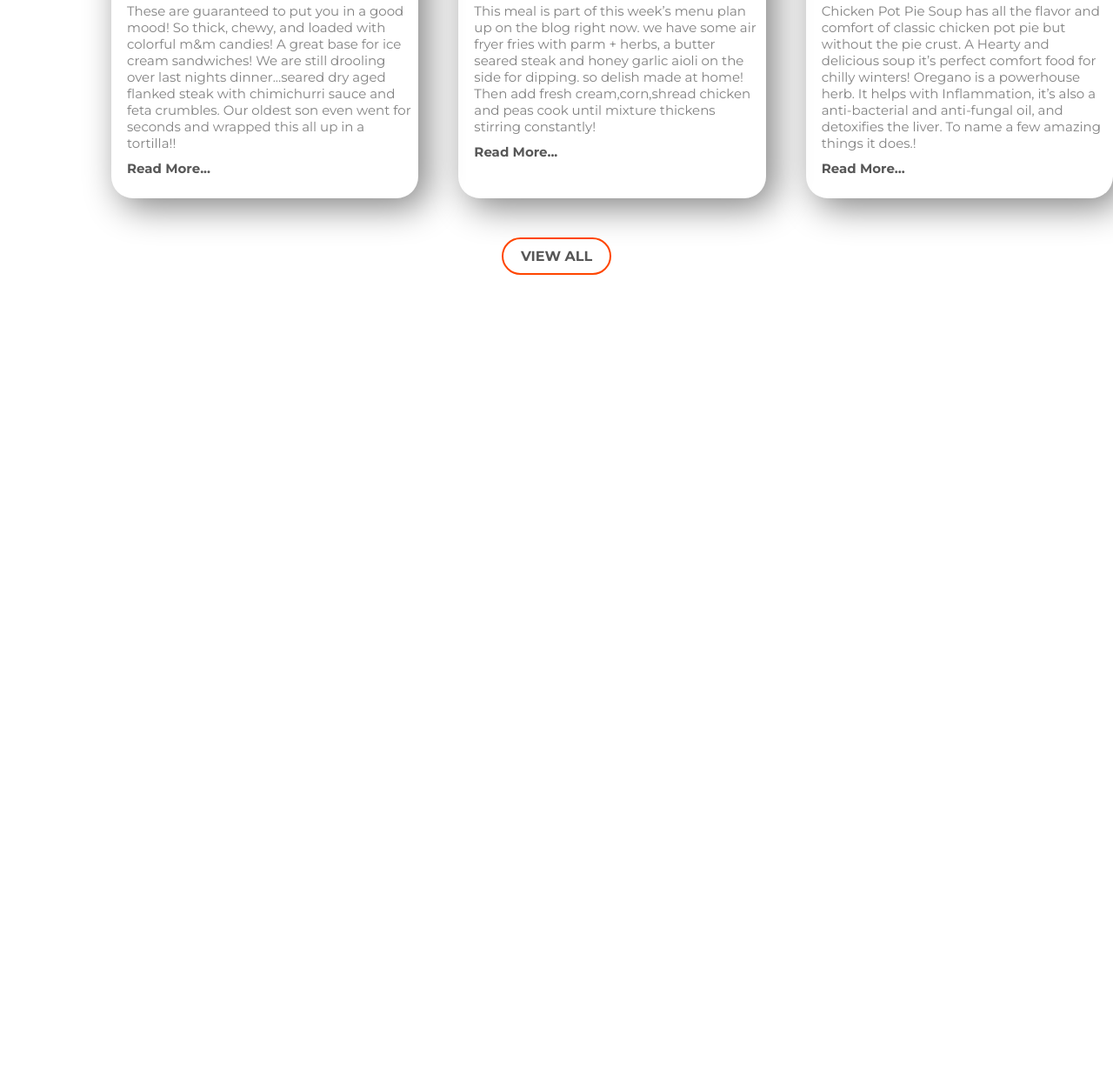
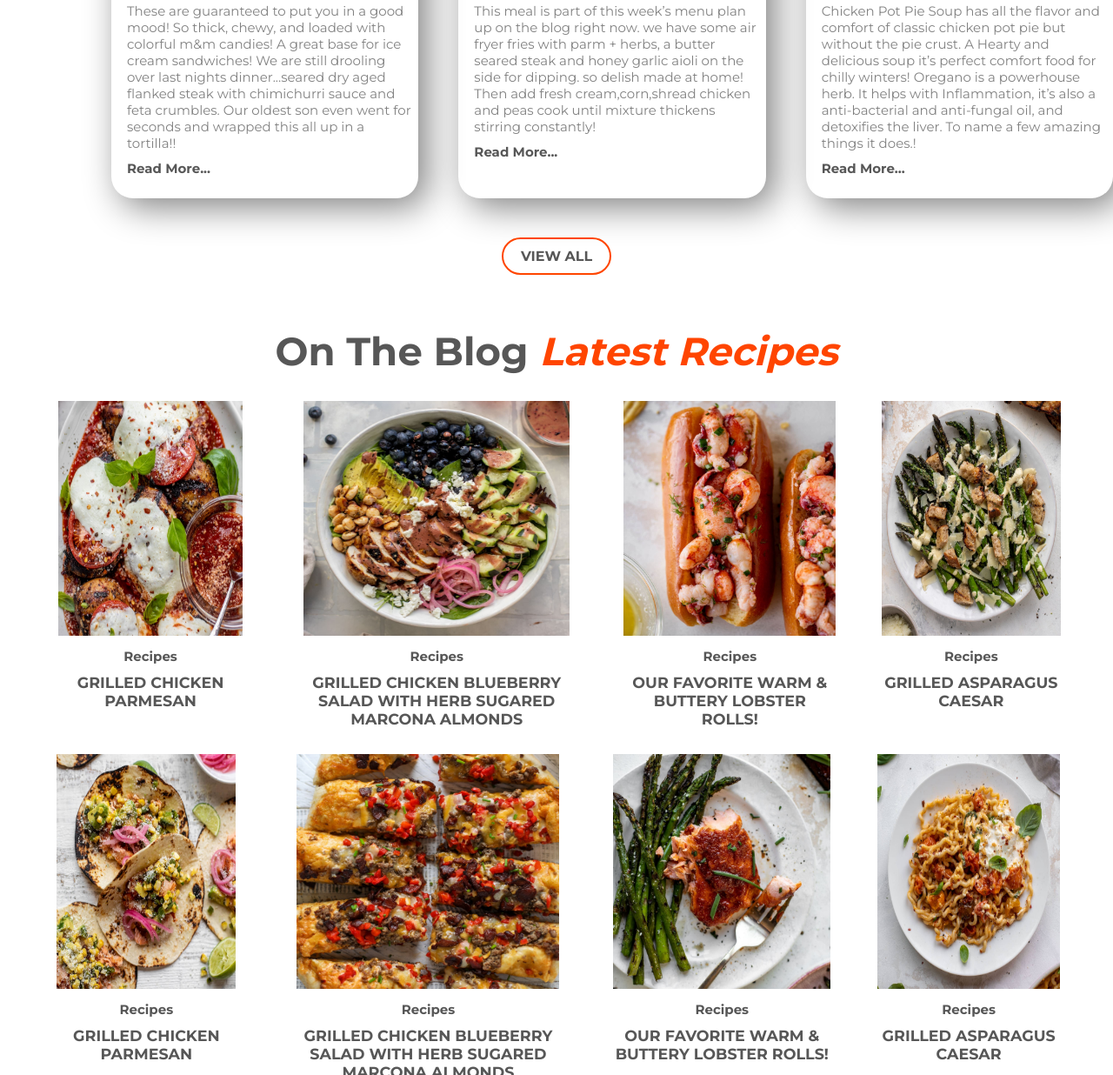
Before and after one commit to sabbirrhasan/foodies-spark, a plain HTML site: page index.html in a window 1280 px wide. Shown: the part 1564-2800 px from the top of the page at 87% size. Before the commit the page ends 1940 px from the top, so only its background shows below. Drawn offline with Linux system fonts and the light colour scheme.

Commit message:
another two section added

```diff
--- a/index.html
+++ b/index.html
@@ -26,7 +26,7 @@
     </section>
     <!-- Newly Added -->
     <section class="categories-section">
-        <h1>Recipe Categories</h1>
+        <h1><span class="styled-text"><a target="_blank" href="#">Recipe </a></span>Categories</h1>
     </section>
     <section class="image-container">
         <div id="cakes-item">
@@ -46,7 +46,7 @@
         <h4><a target="_blank" href="#">BROWSE ALL CATEGORIES</a></h4>
     </section>
     <section class="top-selling-recipes">
-        <h1>Top Selling Recipes</h1>
+        <h1>Top Selling <span class="styled-text"><a target="_blank" href="#">Recipes</a></span></h1>
     </section>
     <section class="recipe-container">
         <div id="cookies-card" class="recipe-card width-28">
@@ -80,6 +80,89 @@
     <section class="browse-button">
         <h4><a target="_blank" href="#">VIEW ALL</a></h4>
     </section>
+    <!-- Another Newly Added Section -->
+    <section class="latest-blog">
+        <h1>On The Blog <span class="styled-text"><a target="_blank" href="#">Latest Recipes</a></span></h1>
+    </section>
+    <section class="blog-container">
+        <div id="blog-card-one">
+            <img src="images/blog/blog1.jpg" alt="">
+            <a class="readmore-button" target="_blank" href="#">
+                <p>Recipes</p>
+            </a>
+            <a class="readmore-button" target="_blank" href="#">
+                <h3>GRILLED CHICKEN PARMESAN</h3>
+            </a>
+        </div>
+        <div id="blog-card-two">
+            <img src="images/blog/blog2.jpg" alt="">
+            <a class="readmore-button" target="_blank" href="#">
+                <p>Recipes</p>
+            </a>
+            <a class="readmore-button" target="_blank" href="#">
+                <h3>GRILLED CHICKEN BLUEBERRY SALAD WITH HERB SUGARED MARCONA ALMONDS</h3>
+            </a>
+        </div>
+        <div id="blog-card-three">
+            <img src="images/blog/blog3.jpg" alt="">
+            <a class="readmore-button" target="_blank" href="#">
+                <p>Recipes</p>
+            </a>
+            <a class="readmore-button" target="_blank" href="#">
+                <h3>OUR FAVORITE WARM & BUTTERY LOBSTER ROLLS!</h3>
+            </a>
+        </div>
+        <div id="blog-card-four">
+            <img src="images/blog/blog4.jpg" alt="">
+            <a class="readmore-button" target="_blank" href="#">
+                <p>Recipes</p>
+            </a>
+            <a class="readmore-button" target="_blank" href="#">
+                <h3>GRILLED ASPARAGUS CAESAR</h3>
+            </a>
+        </div>
+    </section>
+    <!-- Another Blog section -->
+    <section class="blog-container">
+        <div id="blog-card-five">
+            <img src="images/blog/blog5.jpg" alt="">
+            <a class="readmore-button" target="_blank" href="#">
+                <p>Recipes</p>
+            </a>
+            <a class="readmore-button" target="_blank" href="#">
+                <h3>GRILLED CHICKEN PARMESAN</h3>
+            </a>
+        </div>
+        <div id="blog-card-six">
+            <img src="images/blog/blog6.jpg" alt="">
+            <a class="readmore-button" target="_blank" href="#">
+                <p>Recipes</p>
+            </a>
+            <a class="readmore-button" target="_blank" href="#">
+                <h3>GRILLED CHICKEN BLUEBERRY SALAD WITH HERB SUGARED MARCONA ALMONDS</h3>
+            </a>
+        </div>
+        <div id="blog-card-seven">
+            <img src="images/blog/blog7.jpg" alt="">
+            <a class="readmore-button" target="_blank" href="#">
+                <p>Recipes</p>
+            </a>
+            <a class="readmore-button" target="_blank" href="#">
+                <h3>OUR FAVORITE WARM & BUTTERY LOBSTER ROLLS!</h3>
+            </a>
+        </div>
+        <div id="blog-card-eight">
+            <img src="images/blog/blog8.jpg" alt="">
+            <a class="readmore-button" target="_blank" href="#">
+                <p>Recipes</p>
+            </a>
+            <a class="readmore-button" target="_blank" href="#">
+                <h3>GRILLED ASPARAGUS CAESAR</h3>
+            </a>
+    </section>
+    <section class="browse-button">
+        <h4><a target="_blank" href="#">BROWSE ALL THE LATEST BLOGS</a></h4>
+    </section>
 </body>
 
 </html>
--- a/style.css
+++ b/style.css
@@ -5,12 +5,6 @@
 body{
     font-family: 'Montserrat', sans-serif;
 }
-/* h1{
-    color: #575757;
-}
-p{
-    color: #828282;
-} */
 .orange-text{
     color: orange;
 }
@@ -29,15 +23,11 @@ p{
     display: flex;
     margin-bottom: 30px;
 }
-.banner-section{
-
-}
 .banner-text{
     margin-top: 190px;
     margin-left: 80px;
     color: #575757;
     color: #828282;
-
 }
 .banner-text h1{
     font-size: 50px;
@@ -62,10 +52,6 @@ p{
 .banner-image img{
     width: 90%;
 }
-/* Newly added */
-/* .width-21{
-    width: 21%;
-} */
 .categories-section{
     text-align: center;
     font-size: 30px;
@@ -205,3 +191,122 @@ p{
     color: orangered;
     transition: all .4s ease;
 }
+.latest-blog{
+    text-align: center;
+    font-size: 30px;
+    font-weight: 700;
+    color: #575757;
+    margin-bottom: 30px;
+}
+
+.styled-text{
+    font-style: italic;
+}
+.styled-text a:hover{
+    color: orange;
+    transition: all .4s ease;
+}
+.styled-text a{
+    text-decoration: none;
+    color: orangered;
+}
+.blog-container{
+    display: flex;
+    margin-bottom: 30px;
+}
+.blog-container a{
+    display: inline-block;
+    text-align: center;
+    width: 75%;
+}
+#blog-card-one img{
+    width: 82%;
+    height: 270px;
+    margin-left: 26%;
+}
+#blog-card-one a{
+    display: inline-block;
+    text-align: center;
+    width: 82%;
+    margin-left: 26%;
+}
+#blog-card-two img{
+    width: 67%;
+    height: 270px;
+    margin-left: 20%;
+}
+#blog-card-two a{
+    display: inline-block;
+    text-align: center;
+    width: 67%;
+    margin-left: 20%;
+
+}
+#blog-card-three img{
+    width: 77%;
+    height: 270px;
+    margin-left: 1%;
+}
+#blog-card-three a{
+    display: inline-block;
+    text-align: center;
+    width: 77%;
+    margin-left: 1%;
+}
+#blog-card-four img{
+    width: 83%;
+    height: 270px;
+    margin-left: -7%;
+}
+#blog-card-four a{
+    display: inline-block;
+    text-align: center;
+    width: 83%;
+    margin-left: -7%;
+}
+/* Another Blog Section CSS */
+#blog-card-five img{
+    width: 82%;
+    height: 270px;
+    margin-left: 26%;
+}
+#blog-card-five a{
+    display: inline-block;
+    text-align: center;
+    width: 82%;
+    margin-left: 26%;
+}
+#blog-card-six img{
+    width: 67%;
+    height: 270px;
+    margin-left: 20%;
+}
+#blog-card-six a{
+    display: inline-block;
+    text-align: center;
+    width: 67%;
+    margin-left: 20%;
+
+}
+#blog-card-seven img{
+    width: 77%;
+    height: 270px;
+    margin-left: 1%;
+}
+#blog-card-seven a{
+    display: inline-block;
+    text-align: center;
+    width: 77%;
+    margin-left: 1%;
+}
+#blog-card-eight img{
+    width: 83%;
+    height: 270px;
+    margin-left: -7%;
+}
+#blog-card-eight a{
+    display: inline-block;
+    text-align: center;
+    width: 83%;
+    margin-left: -7%;
+}
```
Also changed, not shown: images/blog/blog1.jpg (added), images/blog/blog2.jpg (added), images/blog/blog3.jpg (added), images/blog/blog4.jpg (added), images/blog/blog5.jpg (added), images/blog/blog6.jpg (added), images/blog/blog7.jpg (added), images/blog/blog8.jpg (added).
